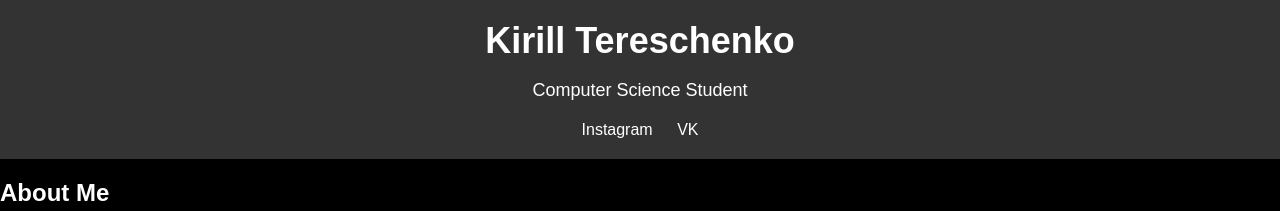
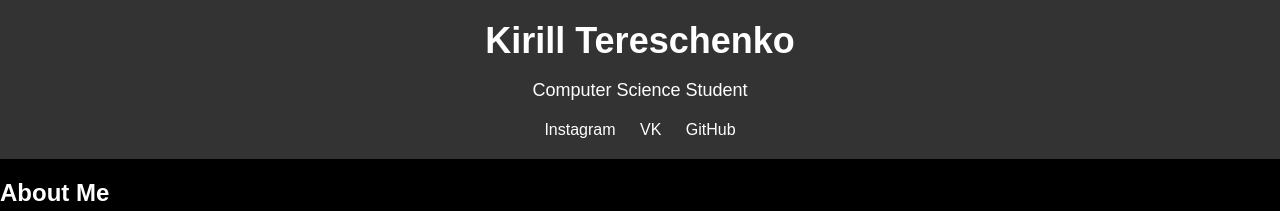
Before and after one commit to LemonPuma/lemonpuma.github.io, a plain HTML site: page index.html in a window 1280 px wide. Shown: the top 211 px of the page. Drawn offline with Linux system fonts and the light colour scheme.

Commit message:
Add Github profile

```diff
--- a/index.html
+++ b/index.html
@@ -41,6 +41,7 @@
         <div class="social-links">
             <a href="https://www.instagram.com/burgundy_505/" target="_blank">Instagram</a>
             <a href="https://vk.com/vkusniy_pirojok" target="_blank">VK</a>
+            <a href="https://github.com/LemonPuma" target="_blank"><i class="fab fa-github"></i> GitHub</a>
         </div>
     </header>
     <section>
```
Also changed, not shown: 1 other file.
